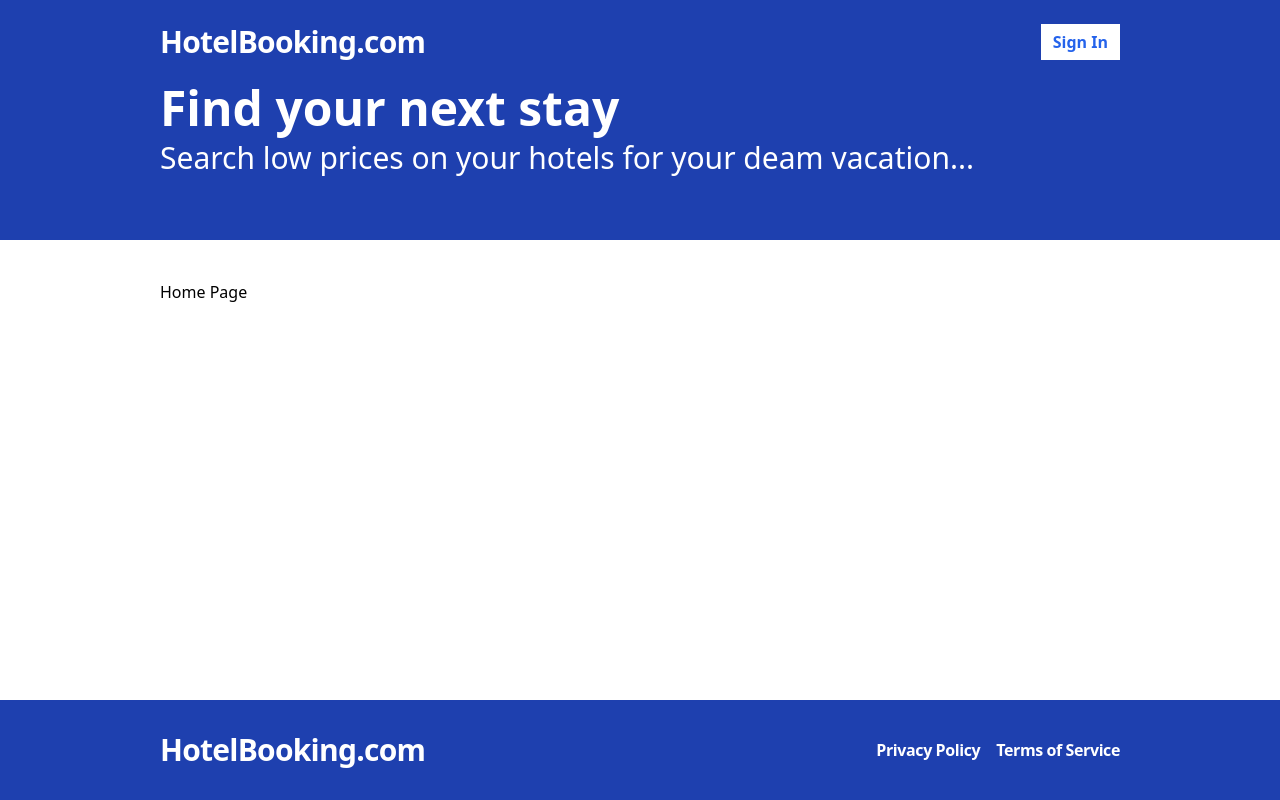
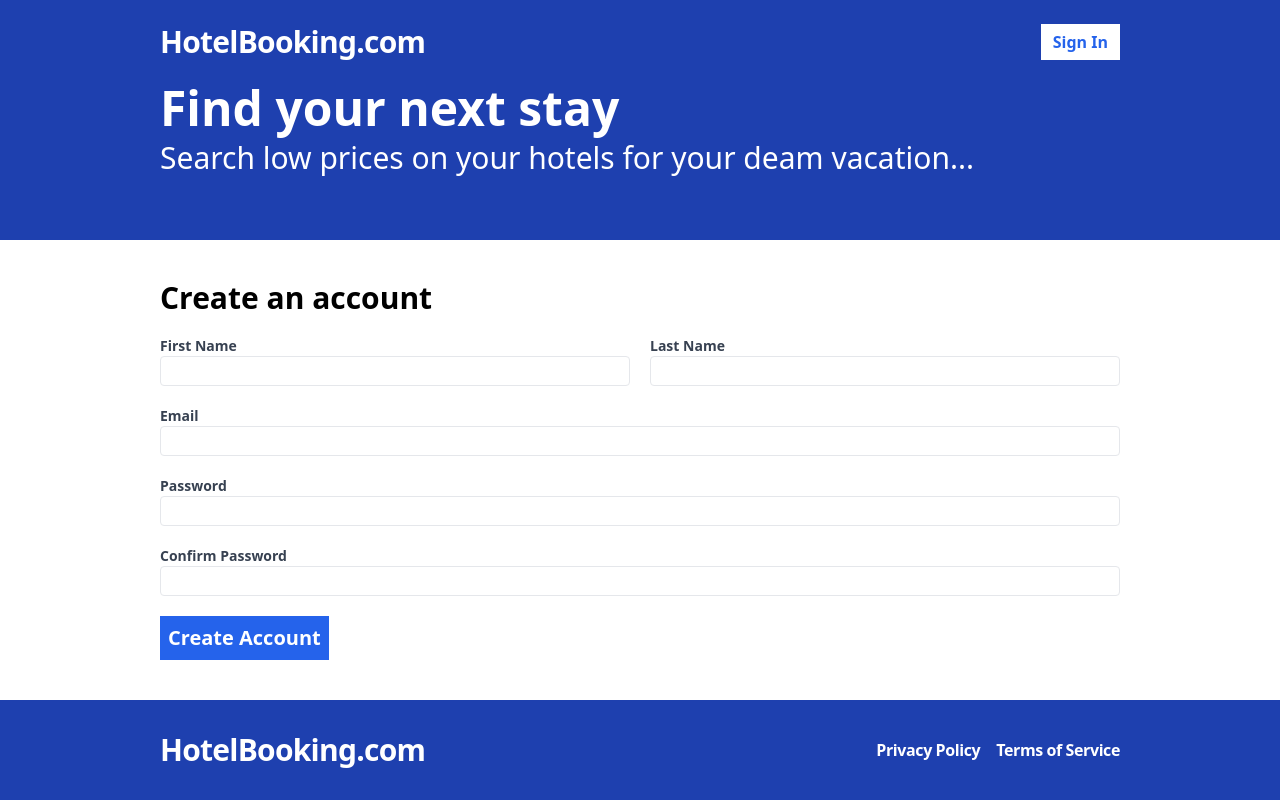
Before and after one commit to ArnavMakode/mern-hotel-booking-app, a React (Vite) app in the folder frontend/: page /register in a window 1280 px wide. Before the commit this address led to /. Built offline with nearby package versions, Linux system fonts and the light colour scheme.

Commit message:
Registration from

```diff
--- a/frontend/package.json
+++ b/frontend/package.json
@@ -12,6 +12,7 @@
   "dependencies": {
     "react": "^18.2.0",
     "react-dom": "^18.2.0",
+    "react-hook-form": "^7.50.1",
     "react-router-dom": "^6.22.0"
   },
   "devDependencies": {
--- a/frontend/src/App.tsx
+++ b/frontend/src/App.tsx
@@ -5,6 +5,7 @@
   Navigate,
 } from "react-router-dom";
 import Layout from "./layouts/Layout";
+import Register from "./pages/Register";
 
 function App() {
   return (
@@ -26,6 +27,14 @@
             </Layout>
           }
         />
+        <Route
+          path="/register"
+          element={
+            <Layout>
+              <Register />
+            </Layout>
+          }
+        />
         <Route path="*" element={<Navigate to="/" />} />
       </Routes>
     </Router>
--- /dev/null
+++ b/frontend/src/pages/Register.tsx
@@ -0,0 +1,86 @@
+import { useForm } from "react-hook-form";
+
+const Register = () => {
+  const {
+    register,
+    watch,
+    handleSubmit,
+    formState: { errors },
+  } = useForm();
+
+  const onSubmit = handleSubmit((data) => {
+    console.log(data);
+  });
+
+  return (
+    <form className="flex flex-col gap-5" onSubmit={onSubmit}>
+      <h2 className="text-3xl font-bold">Create an account</h2>
+      <div className="flex flex-col md:flex-row gap-5">
+        <label className="text-gray-700 text-sm font-bold flex-1">
+          First Name
+          <input
+            className="border rounded w-full py-1 px-2 font-normal"
+            {...register("firstName", { required: "this field is required" })}
+          />
+          {errors.firstName && <span className="text-red-500">{errors.firstName.message as string}</span>}
+        </label>
+        <label className="text-gray-700 text-sm font-bold flex-1">
+          Last Name
+          <input
+            className="border rounded w-full py-1 px-2 font-normal"
+            {...register("lastName", { required: "this field is required" })}
+          />
+          {errors.lastName && <span className="text-red-500">{errors.lastName.message as string}</span>}
+        </label>
+      </div>
+      <label className="text-gray-700 text-sm font-bold flex-1">
+        Email
+        <input
+          type="email"
+          className="border rounded w-full py-1 px-2 font-normal"
+          {...register("email", { required: "this field is required" })}
+        />
+        {errors.email && <span className="text-red-500">{errors.email.message as string}</span>}
+      </label>
+      <label className="text-gray-700 text-sm font-bold flex-1">
+        Password
+        <input
+          type="password"
+          className="border rounded w-full py-1 px-2 font-normal"
+          {...register("password", {
+            required: "this field is required",
+            minLength: {
+              value: 6,
+              message: "Password must be atleast 6 characters",
+            },
+          })}
+        />
+        {errors.password && <span className="text-red-500">{errors.password.message as string}</span>}
+      </label>
+      <label className="text-gray-700 text-sm font-bold flex-1">
+        Confirm Password
+        <input
+          type="password"
+          className="border rounded w-full py-1 px-2 font-normal"
+          {...register("confirmPassword", {
+            validate: (val) => {
+              if (!val) return "this field is required";
+              else if (watch("password") !== val)
+                return "Your passwords do not match";
+            },
+          })}
+        />
+        {errors.confirmPassword && <span className="text-red-500">{errors.confirmPassword.message as string}</span>}
+      </label>
+      <span>
+        <button
+          type="submit"
+          className="bg-blue-600 text-white p-2 font-bold hover:bg-blue-500 text-xl"
+        >
+          Create Account
+        </button>
+      </span>
+    </form>
+  );
+};
+export default Register;
--- a/frontend/tailwind.config.js
+++ b/frontend/tailwind.config.js
@@ -7,7 +7,10 @@
   theme: {
     extend: {},
     container: {
-      padding: "10rem"
+      padding: {
+        DEFAULT: "0.5rem",
+        md: "10rem"
+      }
     }
   },
   plugins: [],
```
Also changed, not shown: frontend/src/layouts/Layout.tsx (+13 -16 lines), 1 other file (tests, documents, lock files or other folders).
